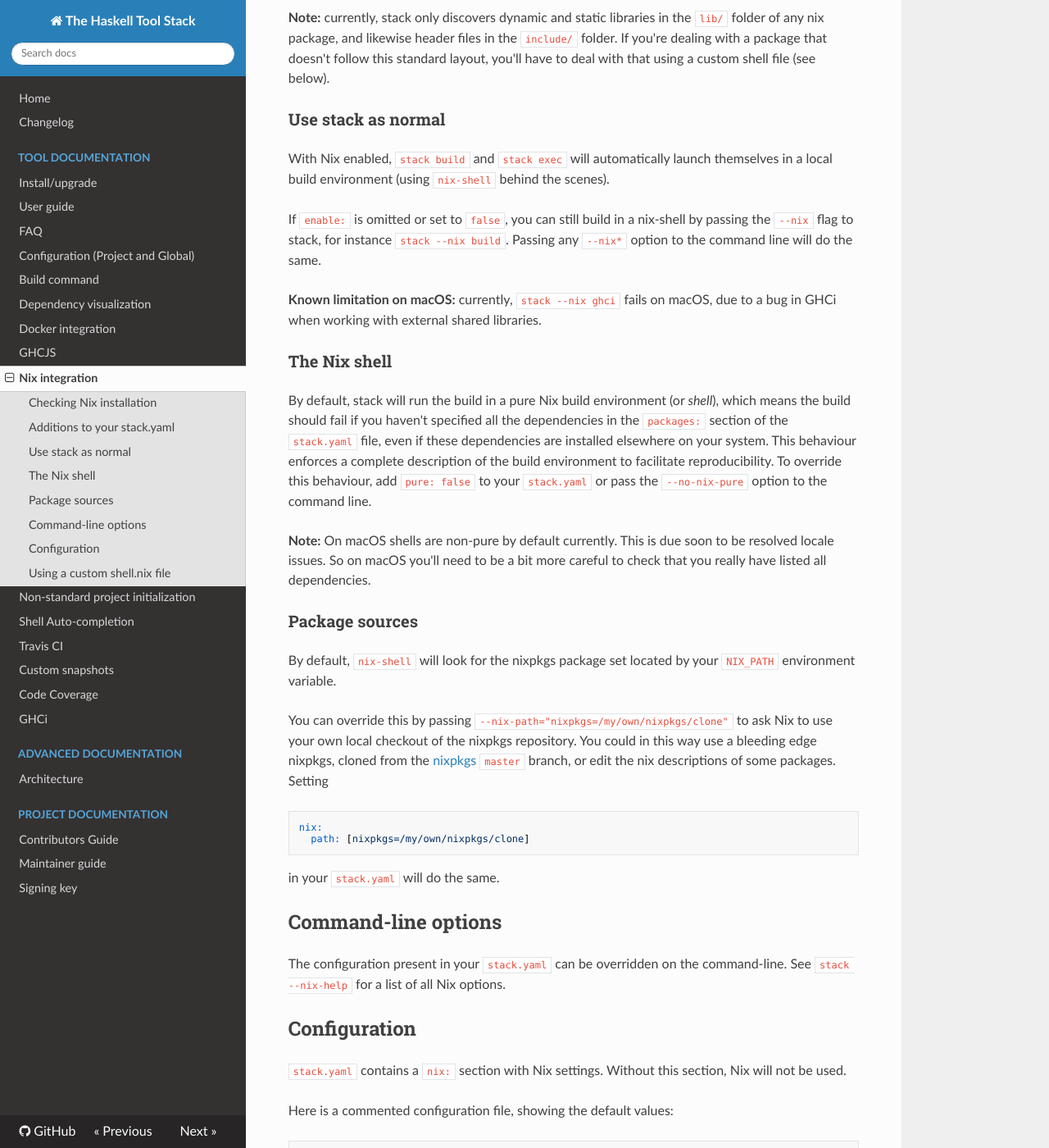
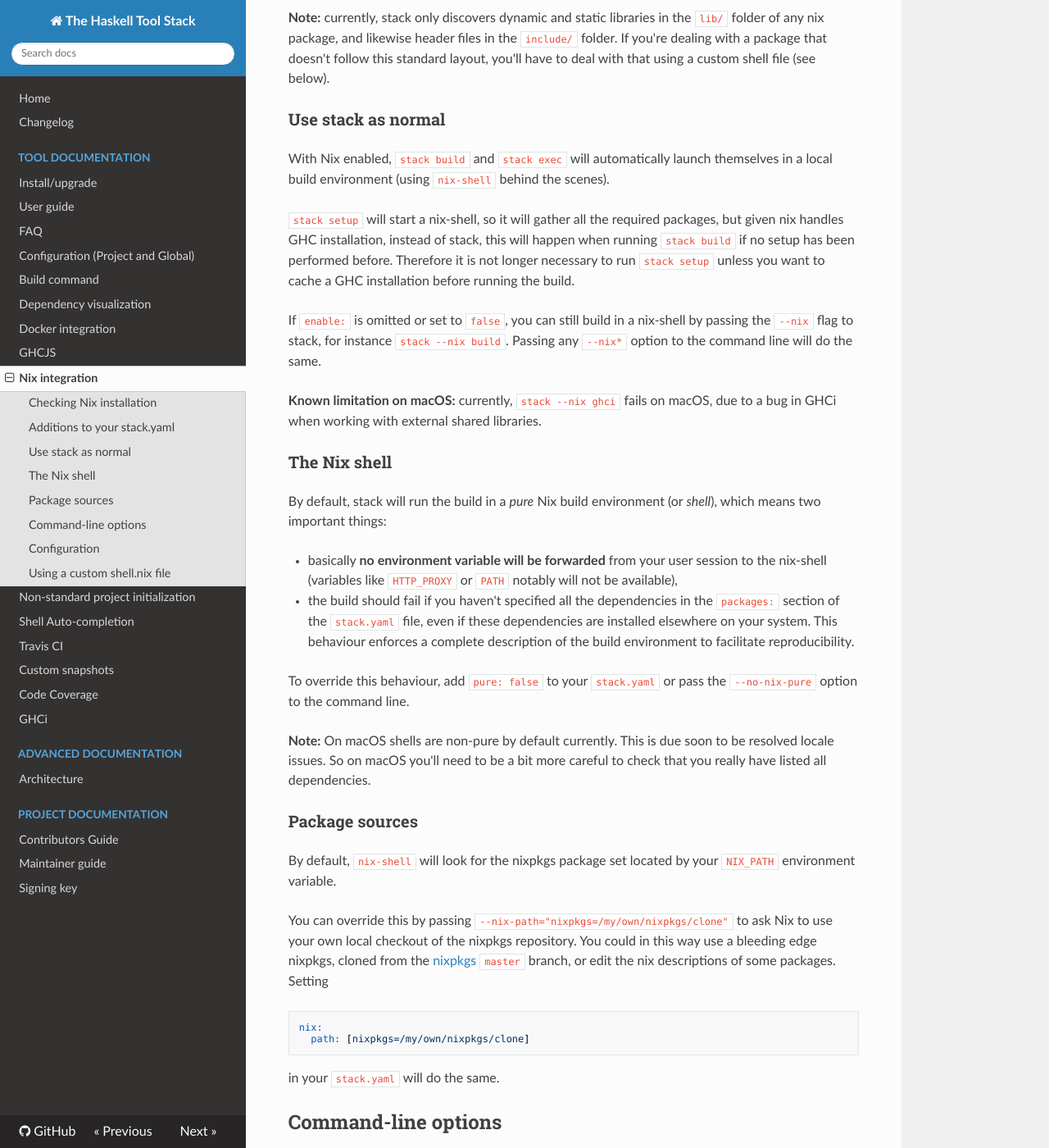
Before and after one commit to commercialhaskell/stack, an MkDocs documentation site: the page built from doc/nix_integration.md, in a window 1280 px wide and 1400 px high, scrolled down 2029 px. Shown: the whole window at 82% size. Built offline with MkDocs 1.6.1, drawn with Linux system fonts in a browser that asks for light colours; nearby versions of some CDN libraries; old or Windows-style settings are respelled for this version of MkDocs.

Commit message:
Nix: Added info to README about env vars & setup

```diff
--- a/doc/nix_integration.md
+++ b/doc/nix_integration.md
@@ -115,6 +115,12 @@
 launch themselves in a local build environment (using `nix-shell`
 behind the scenes).
 
+`stack setup` will start a nix-shell, so it will gather all the required
+packages, but given nix handles GHC installation, instead of stack, this will
+happen when running `stack build` if no setup has been performed
+before. Therefore it is not longer necessary to run `stack setup` unless you
+want to cache a GHC installation before running the build.
+
 If `enable:` is omitted or set to `false`, you can still build in a nix-shell by
 passing the `--nix` flag to stack, for instance `stack --nix build`.  Passing
 any `--nix*` option to the command line will do the same.
@@ -125,13 +131,18 @@
 
 ### The Nix shell
 
-By default, stack will run the build in a pure Nix build environment
-(or *shell*), which means the build should fail if you haven't
-specified all the dependencies in the `packages:` section of the
-`stack.yaml` file, even if these dependencies are installed elsewhere
-on your system. This behaviour enforces a complete description of the
-build environment to facilitate reproducibility. To override this
-behaviour, add `pure: false` to your `stack.yaml` or pass the
+By default, stack will run the build in a *pure* Nix build environment (or
+*shell*), which means two important things:
+
+- basically **no environment variable will be forwarded** from your user session
+  to the nix-shell (variables like `HTTP_PROXY` or `PATH` notably will not be
+  available),
+- the build should fail if you haven't specified all the dependencies in the
+  `packages:` section of the `stack.yaml` file, even if these dependencies are
+  installed elsewhere on your system. This behaviour enforces a complete
+  description of the build environment to facilitate reproducibility.
+
+To override this behaviour, add `pure: false` to your `stack.yaml` or pass the
 `--no-nix-pure` option to the command line.
 
 **Note:** On macOS shells are non-pure by default currently. This is
```
